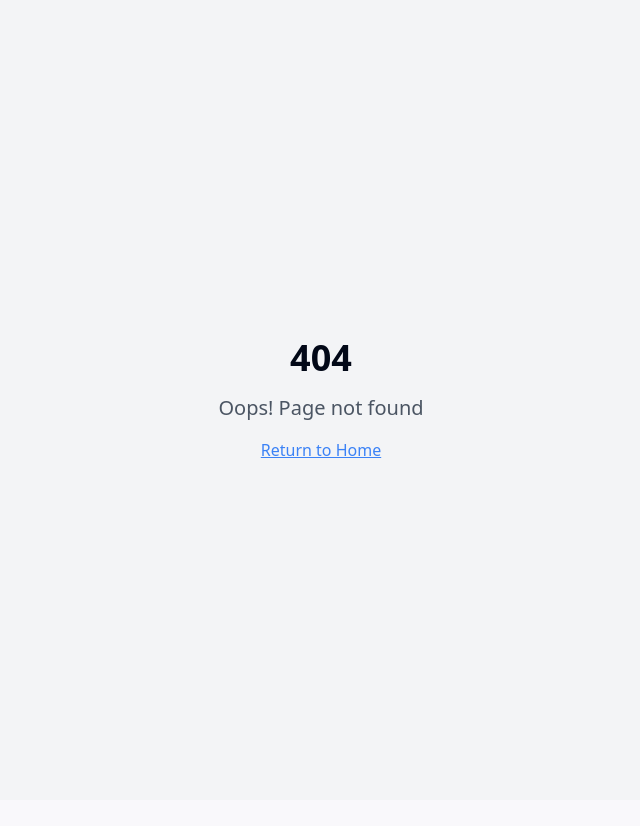
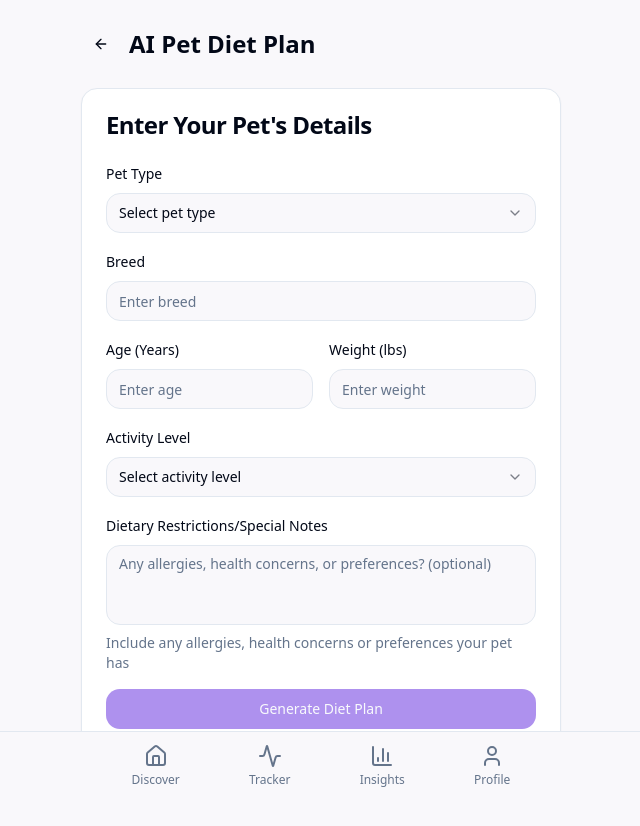
Before and after one commit to Bhargav-Ragula/petdiet, a React (Vite) app: page /diet-plan in a window 1280 px wide. Before the commit this address had no page. Shown: the top 826 px of the page, without its empty margins (319-959 px from the left). Before the commit the page ends 800 px from the top, so only its background shows below. Built offline with nearby package versions, Linux system fonts and the light colour scheme.

Commit message:
feat: Implement AI diet plan generation
- Removed the start quiz option.
- Added functionality to create an AI diet plan.
- Users can input pet details (type, breed, age, etc.).
- Utilizes the OpenAI API to generate personalized diet plans.

```diff
--- a/src/App.tsx
+++ b/src/App.tsx
@@ -10,6 +10,7 @@ import TrackerPage from "./pages/TrackerPage";
 import InsightsPage from "./pages/InsightsPage";
 import ProfilePage from "./pages/ProfilePage";
 import QuizPage from "./pages/QuizPage";
+import DietPlanPage from "./pages/DietPlanPage";
 import NotFound from "./pages/NotFound";
 
 const queryClient = new QueryClient();
@@ -26,6 +27,7 @@ const App = () => (
           <Route path="/insights" element={<MainLayout><InsightsPage /></MainLayout>} />
           <Route path="/profile" element={<MainLayout><ProfilePage /></MainLayout>} />
           <Route path="/quiz" element={<QuizPage />} />
+          <Route path="/diet-plan" element={<MainLayout><DietPlanPage /></MainLayout>} />
           <Route path="*" element={<NotFound />} />
         </Routes>
       </BrowserRouter>
--- /dev/null
+++ b/src/pages/DietPlanPage.tsx
@@ -0,0 +1,248 @@
+
+import { useState } from "react";
+import { useNavigate } from "react-router-dom";
+import { Button } from "@/components/ui/button";
+import { Card, CardContent, CardHeader, CardTitle } from "@/components/ui/card";
+import { Input } from "@/components/ui/input";
+import { Select, SelectContent, SelectItem, SelectTrigger, SelectValue } from "@/components/ui/select";
+import { Textarea } from "@/components/ui/textarea";
+import { Form, FormField, FormItem, FormLabel, FormControl, FormDescription } from "@/components/ui/form";
+import { zodResolver } from "@hookform/resolvers/zod";
+import { useForm } from "react-hook-form";
+import { z } from "zod";
+import { toast } from "sonner";
+import { ArrowLeft, Loader2 } from "lucide-react";
+import { supabase } from "@/integrations/supabase/client";
+
+const petTypes = ["Dog", "Cat", "Bird", "Fish", "Hamster", "Rabbit", "Other"];
+const activityLevels = ["Low", "Moderate", "High", "Very High"];
+
+const formSchema = z.object({
+  petType: z.string().min(1, { message: "Pet type is required" }),
+  breed: z.string().min(1, { message: "Breed is required" }),
+  age: z.string().min(1, { message: "Age is required" }),
+  weight: z.string().min(1, { message: "Weight is required" }),
+  activityLevel: z.string().min(1, { message: "Activity level is required" }),
+  dietaryRestrictions: z.string().optional(),
+});
+
+const DietPlanPage = () => {
+  const navigate = useNavigate();
+  const [isGenerating, setIsGenerating] = useState(false);
+  const [dietPlan, setDietPlan] = useState<string | null>(null);
+
+  const form = useForm<z.infer<typeof formSchema>>({
+    resolver: zodResolver(formSchema),
+    defaultValues: {
+      petType: "",
+      breed: "",
+      age: "",
+      weight: "",
+      activityLevel: "",
+      dietaryRestrictions: "",
+    },
+  });
+
+  const onSubmit = async (values: z.infer<typeof formSchema>) => {
+    setIsGenerating(true);
+    setDietPlan(null);
+
+    try {
+      const { data, error } = await supabase.functions.invoke('generate-diet-plan', {
+        body: {
+          petType: values.petType,
+          breed: values.breed,
+          age: values.age,
+          weight: values.weight,
+          activityLevel: values.activityLevel,
+          dietaryRestrictions: values.dietaryRestrictions,
+        },
+      });
+
+      if (error) {
+        toast.error("Failed to generate diet plan");
+        console.error("Function error:", error);
+        return;
+      }
+
+      setDietPlan(data.dietPlan);
+      toast.success("Diet plan generated successfully!");
+    } catch (error) {
+      console.error("Error generating diet plan:", error);
+      toast.error("Something went wrong. Please try again.");
+    } finally {
+      setIsGenerating(false);
+    }
+  };
+
+  return (
+    <div className="py-6 space-y-6 max-w-3xl mx-auto">
+      <div className="flex items-center">
+        <Button variant="ghost" size="icon" onClick={() => navigate(-1)} className="mr-2">
+          <ArrowLeft size={20} />
+        </Button>
+        <h1 className="text-2xl font-bold text-foreground">
+          AI Pet Diet Plan
+        </h1>
+      </div>
+
+      {!dietPlan ? (
+        <Card>
+          <CardHeader>
+            <CardTitle>Enter Your Pet's Details</CardTitle>
+          </CardHeader>
+          <CardContent>
+            <Form {...form}>
+              <form onSubmit={form.handleSubmit(onSubmit)} className="space-y-4">
+                <FormField
+                  control={form.control}
+                  name="petType"
+                  render={({ field }) => (
+                    <FormItem>
+                      <FormLabel>Pet Type</FormLabel>
+                      <Select onValueChange={field.onChange} defaultValue={field.value}>
+                        <FormControl>
+                          <SelectTrigger>
+                            <SelectValue placeholder="Select pet type" />
+                          </SelectTrigger>
+                        </FormControl>
+                        <SelectContent>
+                          {petTypes.map((type) => (
+                            <SelectItem key={type} value={type}>
+                              {type}
+                            </SelectItem>
+                          ))}
+                        </SelectContent>
+                      </Select>
+                    </FormItem>
+                  )}
+                />
+
+                <FormField
+                  control={form.control}
+                  name="breed"
+                  render={({ field }) => (
+                    <FormItem>
+                      <FormLabel>Breed</FormLabel>
+                      <FormControl>
+                        <Input placeholder="Enter breed" {...field} />
+                      </FormControl>
+                    </FormItem>
+                  )}
+                />
+
+                <div className="grid grid-cols-2 gap-4">
+                  <FormField
+                    control={form.control}
+                    name="age"
+                    render={({ field }) => (
+                      <FormItem>
+                        <FormLabel>Age (Years)</FormLabel>
+                        <FormControl>
+                          <Input type="number" placeholder="Enter age" {...field} />
+                        </FormControl>
+                      </FormItem>
+                    )}
+                  />
+
+                  <FormField
+                    control={form.control}
+                    name="weight"
+                    render={({ field }) => (
+                      <FormItem>
+                        <FormLabel>Weight (lbs)</FormLabel>
+                        <FormControl>
+                          <Input type="number" placeholder="Enter weight" {...field} />
+                        </FormControl>
+                      </FormItem>
+                    )}
+                  />
+                </div>
+
+                <FormField
+                  control={form.control}
+                  name="activityLevel"
+                  render={({ field }) => (
+                    <FormItem>
+                      <FormLabel>Activity Level</FormLabel>
+                      <Select onValueChange={field.onChange} defaultValue={field.value}>
+                        <FormControl>
+                          <SelectTrigger>
+                            <SelectValue placeholder="Select activity level" />
+                          </SelectTrigger>
+                        </FormControl>
+                        <SelectContent>
+                          {activityLevels.map((level) => (
+                            <SelectItem key={level} value={level}>
+                              {level}
+                            </SelectItem>
+                          ))}
+                        </SelectContent>
+                      </Select>
+                    </FormItem>
+                  )}
+                />
+
+                <FormField
+                  control={form.control}
+                  name="dietaryRestrictions"
+                  render={({ field }) => (
+                    <FormItem>
+                      <FormLabel>Dietary Restrictions/Special Notes</FormLabel>
+                      <FormControl>
+                        <Textarea
+                          placeholder="Any allergies, health concerns, or preferences? (optional)"
+                          className="resize-none"
+                          {...field}
+                        />
+                      </FormControl>
+                      <FormDescription>
+                        Include any allergies, health concerns or preferences your pet has
+                      </FormDescription>
+                    </FormItem>
+                  )}
+                />
+
+                <Button
+                  type="submit"
+                  className="w-full"
+                  disabled={isGenerating}
+                >
+                  {isGenerating ? (
+                    <>
+                      <Loader2 className="mr-2 h-4 w-4 animate-spin" />
+                      Generating Diet Plan...
+                    </>
+                  ) : (
+                    "Generate Diet Plan"
+                  )}
+                </Button>
+              </form>
+            </Form>
+          </CardContent>
+        </Card>
+      ) : (
+        <Card>
+          <CardHeader>
+            <CardTitle>Your Pet's Diet Plan</CardTitle>
+          </CardHeader>
+          <CardContent>
+            <div className="prose max-w-none">
+              <div className="whitespace-pre-line">{dietPlan}</div>
+            </div>
+            <div className="flex justify-between mt-6">
+              <Button variant="outline" onClick={() => setDietPlan(null)}>
+                Edit Pet Details
+              </Button>
+              <Button onClick={() => window.print()} className="print:hidden">
+                Print Diet Plan
+              </Button>
+            </div>
+          </CardContent>
+        </Card>
+      )}
+    </div>
+  );
+};
+
+export default DietPlanPage;
--- a/src/pages/DiscoverPage.tsx
+++ b/src/pages/DiscoverPage.tsx
@@ -1,9 +1,8 @@
-
 import { useState } from "react";
 import { Button } from "@/components/ui/button";
 import { Card, CardContent, CardDescription, CardFooter, CardHeader, CardTitle } from "@/components/ui/card";
 import { Tabs, TabsContent, TabsList, TabsTrigger } from "@/components/ui/tabs";
-import { Heart, Sparkles, ArrowRight, Lightbulb, Wand2 } from "lucide-react";
+import { Heart, Sparkles, ArrowRight, Lightbulb, Wand2, Utensils } from "lucide-react";
 import { useNavigate } from "react-router-dom";
 import { toast } from "sonner";
 import { supabase } from "@/integrations/supabase/client";
@@ -57,7 +56,6 @@ const DiscoverPage = () => {
   const [activeTab, setActiveTab] = useState("recommended");
   const [isGenerating, setIsGenerating] = useState(false);
 
-  // Mock pet recommendations data
   const recommendedPets = [
     {
       name: "Buddy",
@@ -82,14 +80,12 @@ const DiscoverPage = () => {
     },
   ];
 
-  const handleCreateAiPlan = async () => {
-    setIsGenerating(true);
-    navigate("/quiz");
-    setIsGenerating(false);
+  const handleCreateAiPlan = () => {
+    navigate("/diet-plan");
   };
 
   const handlePlanTypeClick = (planType: string) => {
-    toast.info(`${planType} plan selected! Continue to the quiz for a custom plan.`);
+    toast.info(`${planType} plan selected. Continue to create your custom plan.`);
   };
 
   return (
@@ -102,13 +98,13 @@ const DiscoverPage = () => {
       </div>
 
       <div className="bg-gradient-to-r from-primary/30 to-secondary/30 rounded-2xl p-5 shadow-sm">
-        <h2 className="font-semibold text-lg mb-2">Discover Your Perfect Pet Match</h2>
-        <p className="text-sm mb-3">Take our quick quiz and get AI-powered pet recommendations based on your lifestyle and preferences.</p>
+        <h2 className="font-semibold text-lg mb-2">Generate an AI Pet Diet Plan</h2>
+        <p className="text-sm mb-3">Enter your pet's details and get a personalized diet plan tailored to their needs.</p>
         <Button
           className="bg-primary hover:bg-primary/90 text-primary-foreground flex items-center"
-          onClick={() => navigate('/quiz')}
+          onClick={handleCreateAiPlan}
         >
-          Start Pet Matching Quiz <ArrowRight size={16} className="ml-2" />
+          <Utensils size={16} className="mr-2" /> Create Pet Diet Plan
         </Button>
       </div>
 
@@ -131,18 +127,6 @@ const DiscoverPage = () => {
               <span className="text-xs text-muted-foreground mt-1">{type.description}</span>
             </button>
           ))}
-        </div>
-
-        <div className="mt-4 flex justify-center">
-          <Button
-            size="lg"
-            className="bg-primary hover:bg-primary/90 text-primary-foreground flex items-center"
-            onClick={handleCreateAiPlan}
-            disabled={isGenerating}
-          >
-            <Lightbulb className="mr-2" size={18} />
-            {isGenerating ? "Generating Plan..." : "Create AI Pet Care Plan"}
-          </Button>
         </div>
       </div>
 
```
Also changed, not shown: 1 other file (tests, documents, lock files or other folders).
